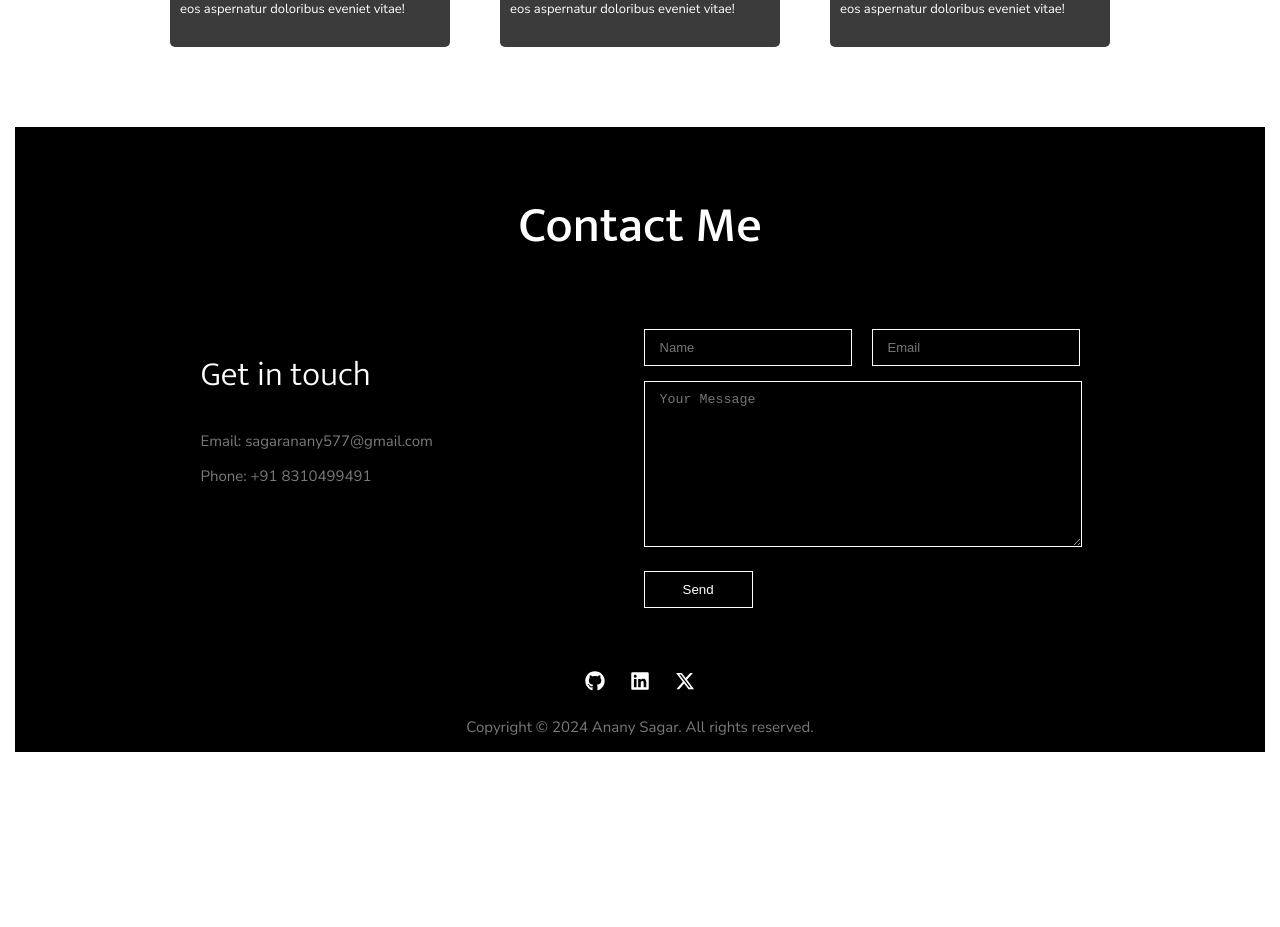
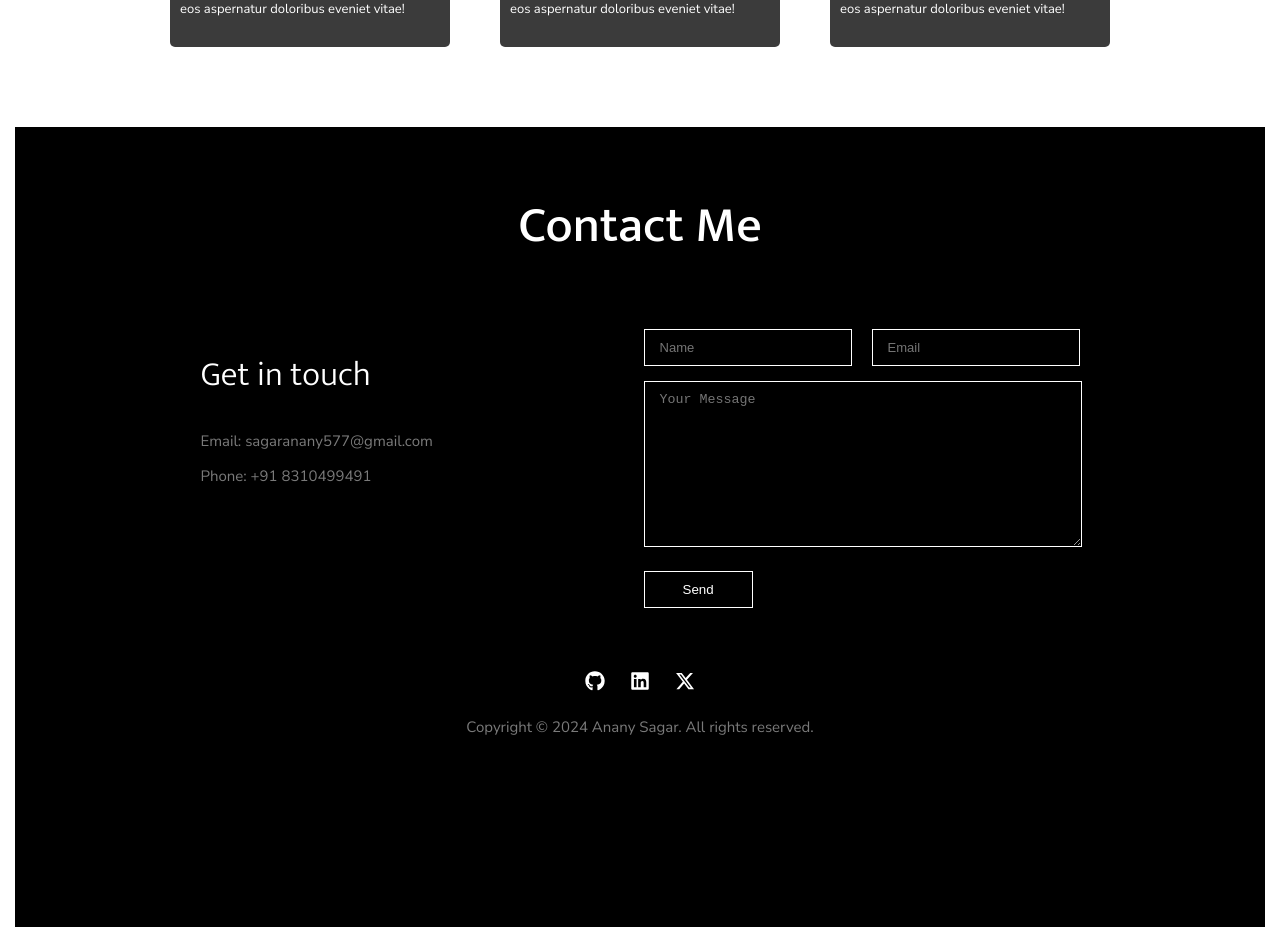
Before and after one commit to ananysagar/portfolio, a React (Create React App) app: page / in a window 1280 px wide. Shown: the part 4144-5071 px from the top of the page. Before the commit the page ends 4991 px from the top, so only its background shows below. Built offline with nearby package versions, Linux system fonts and the light colour scheme.

Commit message:
fixing min-height of contact section

```diff
--- a/src/components/contactus.css
+++ b/src/components/contactus.css
@@ -1,7 +1,8 @@
 .contact {
   background: #000;
   color: #fff;
-  max-height: 100vh; /* Minimum height of the container */
+  max-height: 100vh;
+  min-height: 100vh;
   position: relative;
   left: 0;
   bottom: 0;
```
